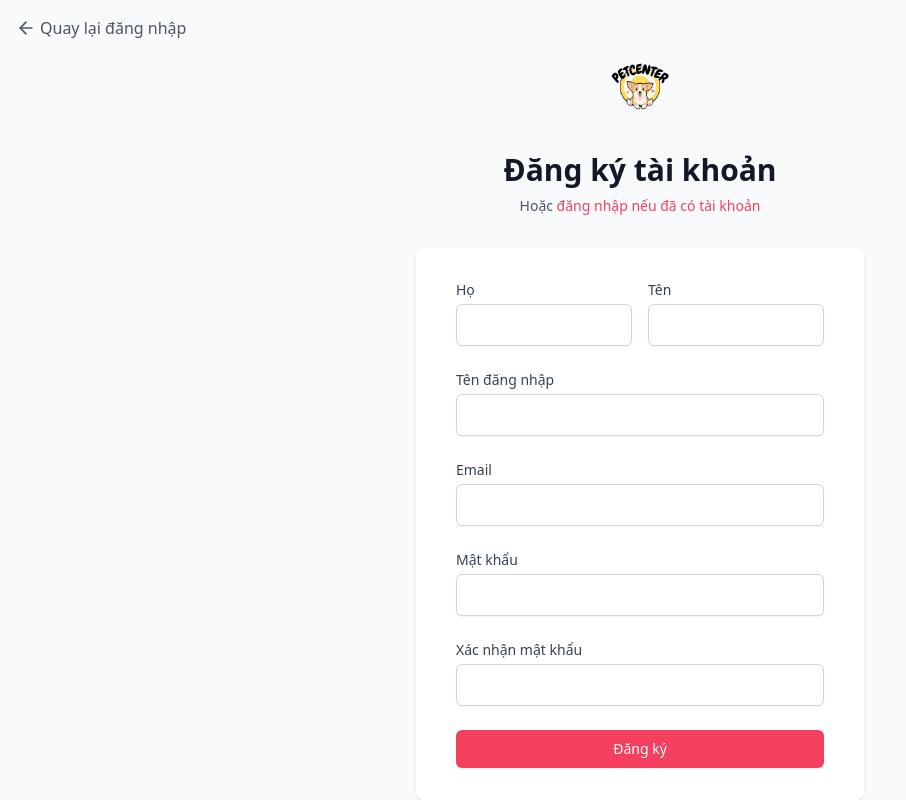
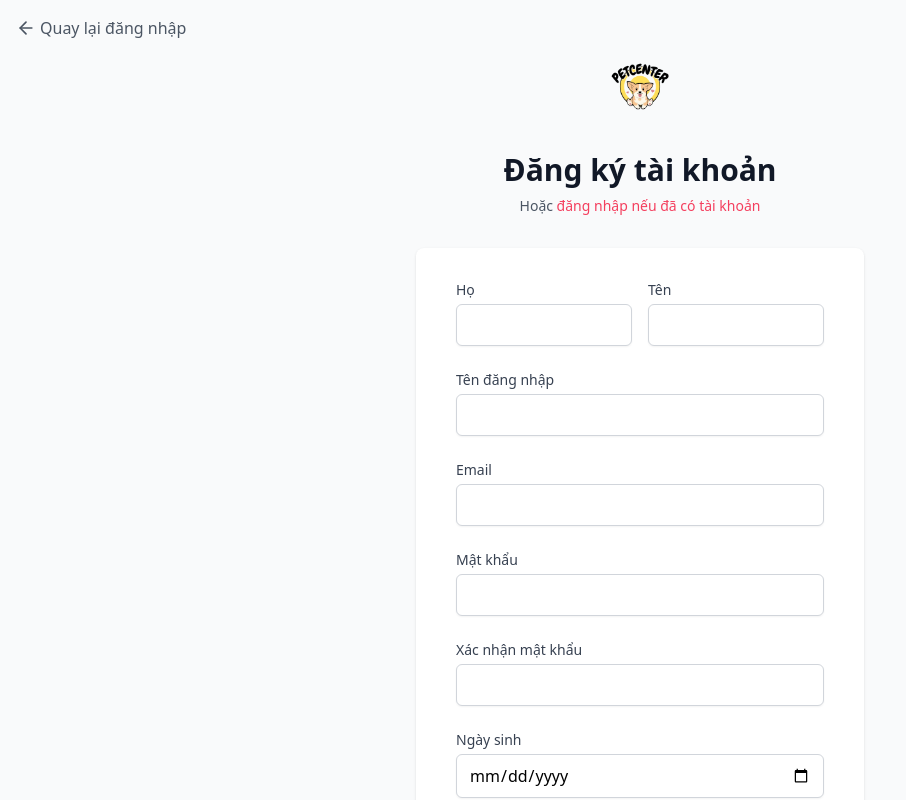
Before and after one commit to khangkt03/FE_SWD, a React (Vite) app: page /register in a window 1280 px wide. Shown: the top 800 px of the page, without its empty margins (0-906 px from the left). Built offline with nearby package versions, Linux system fonts and the light colour scheme.

Commit message:
fix register

```diff
--- a/src/components/auth/Register.jsx
+++ b/src/components/auth/Register.jsx
@@ -15,6 +15,7 @@ const Register = () => {
     avatar: '',
     passWord: '',
     confirmPassword: '',
+    birthDay: '',
   });
 
   // Validate form
@@ -205,6 +206,20 @@ const Register = () => {
             </div>
 
             <div>
+              <label className="block text-sm font-medium text-gray-700">
+                Ngày sinh
+              </label>
+              <input
+                type="date"
+                name="birthDay"
+                required
+                value={formData.birthDay}
+                onChange={handleChange}
+                className="mt-1 block w-full border border-gray-300 rounded-md shadow-sm py-2 px-3 focus:outline-none focus:ring-rose-500 focus:border-rose-500"
+              />
+            </div>
+
+            <div>
               <button
                 type="submit"
                 disabled={isLoading}
--- a/src/services/auth.service.js
+++ b/src/services/auth.service.js
@@ -51,10 +51,20 @@ const getCurrentUser = () => {
   return { token, user: user ? JSON.parse(user) : null };
 };
 
+const register = async (userData) => {
+  try {
+    const response = await api.post('/api/User/register', userData);
+    return response.data; // Trả về dữ liệu từ phản hồi
+  } catch (error) {
+    throw error; // Ném lỗi để xử lý ở nơi gọi
+  }
+};
+
 const authService = {
   login,
   logout,
   getCurrentUser,
+  register,
 };
 
 export default authService;
```
